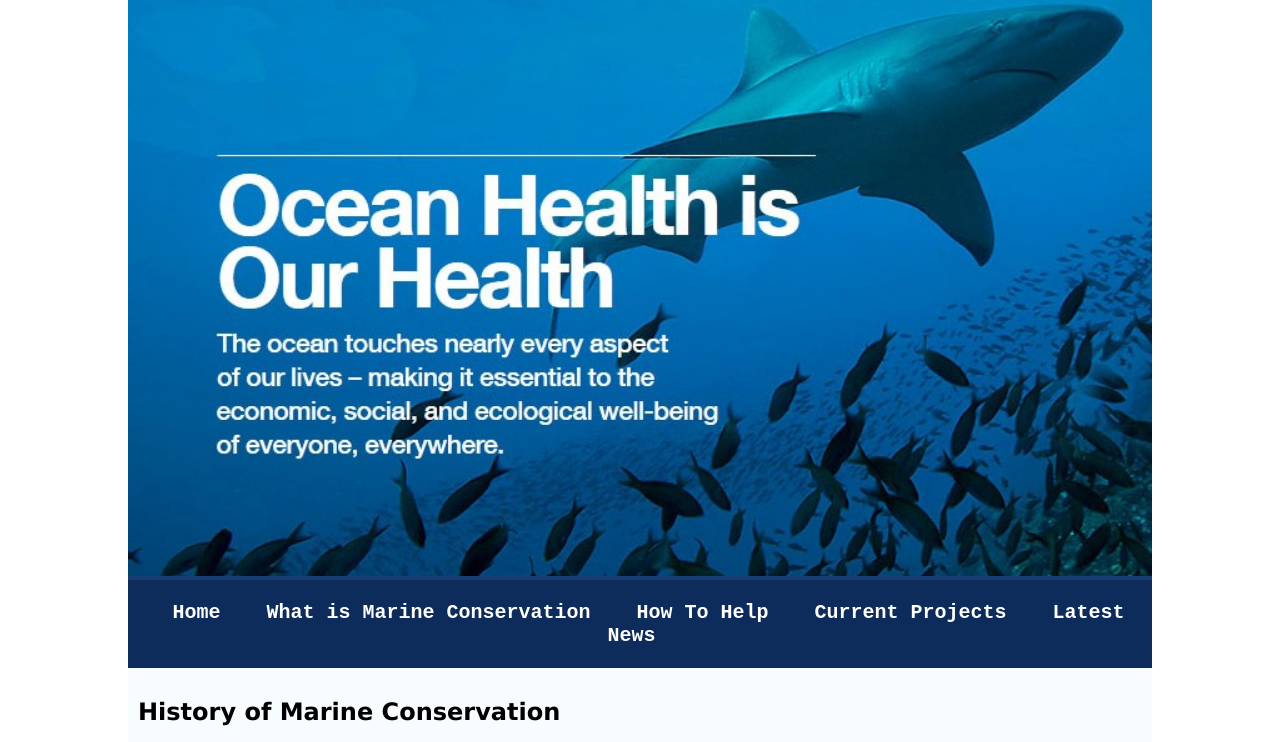
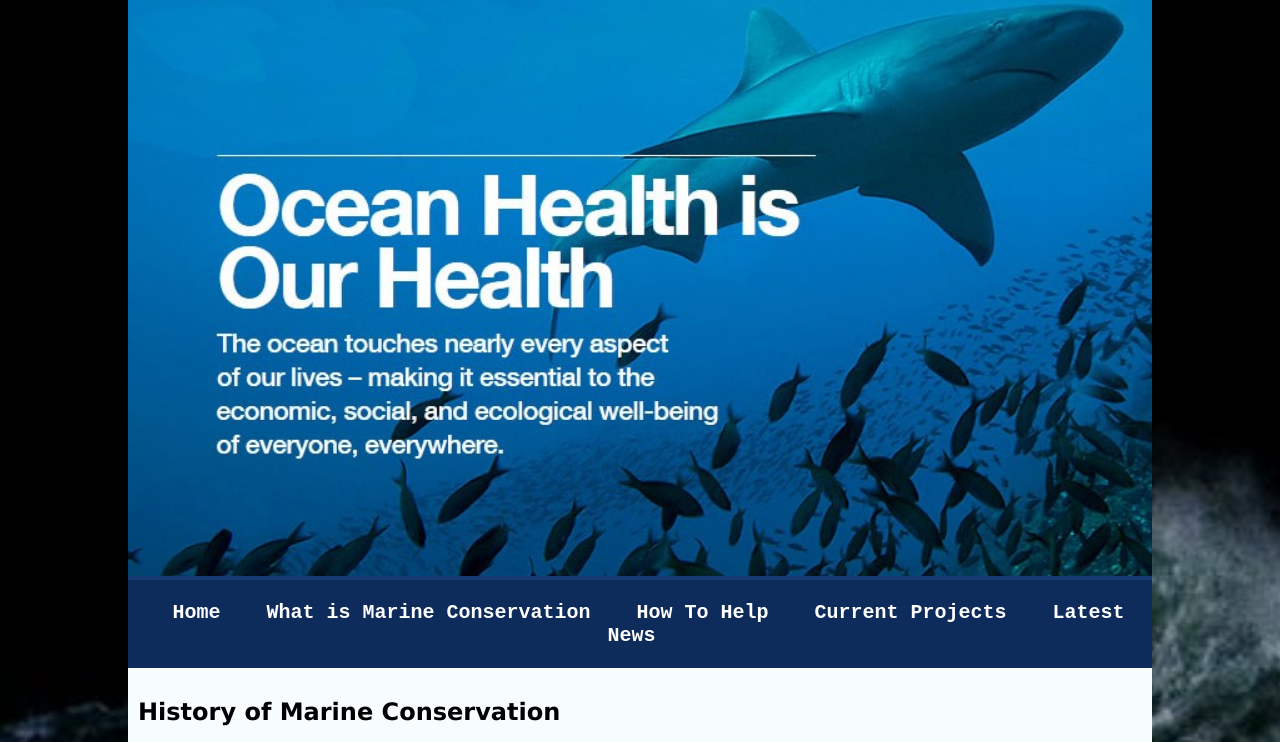
Before and after one commit to smallduck7/smallduck7.github.io, a plain HTML site: page conservation/retheme.html in a window 1280 px wide. Shown: the top 742 px of the page. Drawn offline with Linux system fonts and the light colour scheme.

Commit message:
Update retheme.css

```diff
--- a/conservation/retheme.css
+++ b/conservation/retheme.css
@@ -3,7 +3,7 @@ body {
 	background-color: white;
 	margin: 0;
 	padding: 0;
-	background-image: url("retheme/dark3.jpg");
+	background-image: url("dark3.jpg");
 	background-repeat: no-repeat;
 	background-size: cover;
 
```
